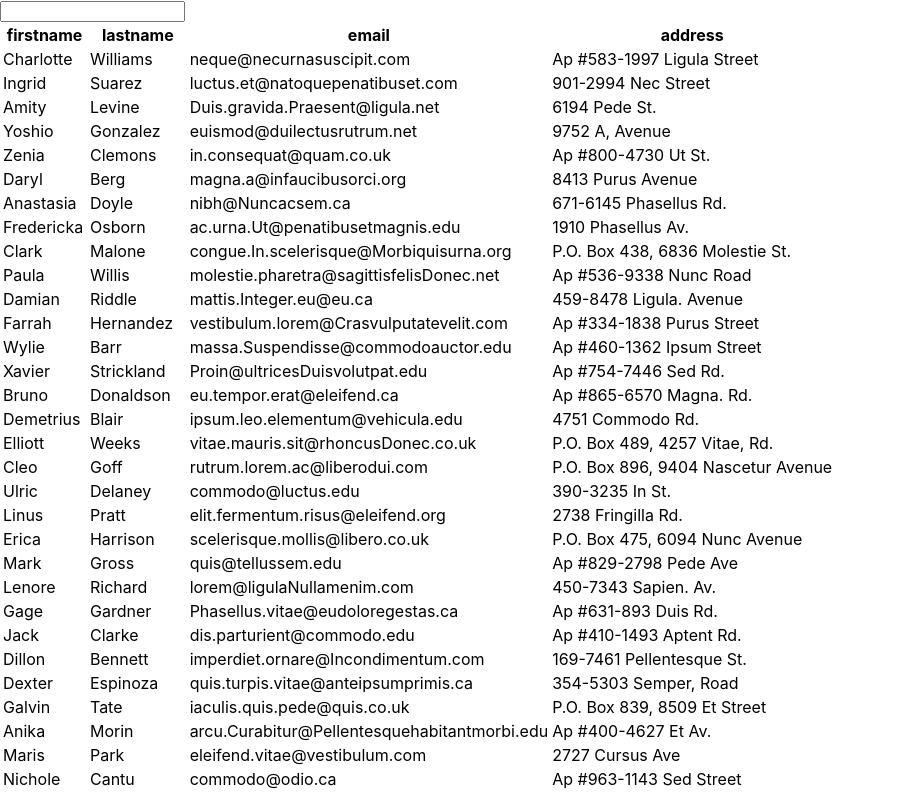
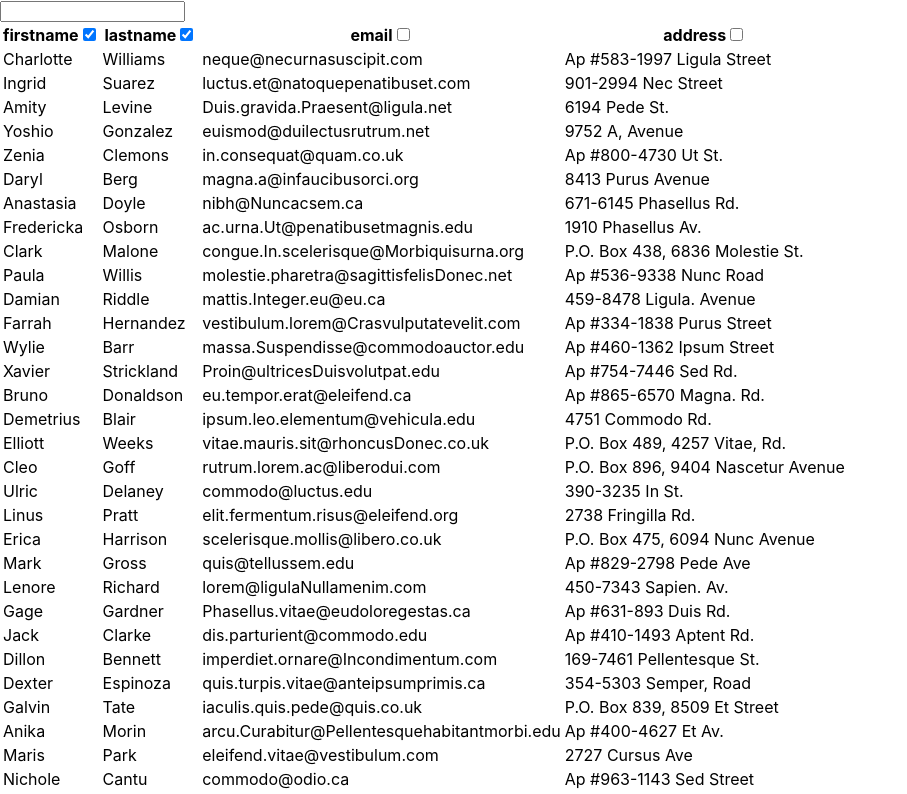
Before and after one commit to korynelson/employeeDirectory_React, a React (Create React App) app: page / in a window 1280 px wide. Shown: the top 794 px of the page, without its empty margins (0-907 px from the left). Built offline with nearby package versions, Linux system fonts and the light colour scheme.

Commit message:
added checkboxes to each column for dynamic filtering using a search box

```diff
--- a/src/App.js
+++ b/src/App.js
@@ -5,14 +5,17 @@ import RandomData from './components/table/randomdata';
 function App() {
   const[data, setData] = useState([]);
   const[query, setQuery] = useState('');
+  const[searchColumns, setSearchColumns] = useState(["firstname", "lastname"])
+  const columns = data[0] && Object.keys(data[0]);
+
 
   useEffect(() => {
     setData(RandomData);
   }, [])
 
   const search = (rows) => {
-    console.log(rows);
-    return rows.filter((row) => row.firstname.toLowerCase().indexOf(query)> -1);
+    return rows.filter((row) =>
+    searchColumns.some((column) => row[column].toString().toLowerCase().indexOf(query.toLowerCase()) > -1))
   }
 
   return (
@@ -21,7 +24,7 @@ function App() {
         <input type='text' value={query} onChange={(e) => setQuery(e.target.value)}/>
       </div>
       <div>
-        <DataTable data = {search(data)}></DataTable>
+        <DataTable data = {search(data)} setSearchColumns = {setSearchColumns} searchColumns={searchColumns}></DataTable>
       </div>
     </div>
   );
--- a/src/components/table/index.js
+++ b/src/components/table/index.js
@@ -1,17 +1,38 @@
 import React from 'react';
 
-const DataTable = ({data}) => {
-    const columns = data[0] && Object.keys(data[0]);
-    console.log(columns);
+const DataTable = (props) => {
+
+    const columns = props.data[0] && Object.keys(props.data[0]);
+    console.log(props.searchColumns);
+
+    const filter = (e) => {
+        console.log(e);
+        props.setSearchColumns([e]);
+    }
 
     return(
         <div>
             <table>
                 <thead>
-                    <tr> {data[0] && columns.map((heading) => <th>{heading}</th>)} </tr>
+                    <tr>
+                        {props.data[0] && columns.map((heading) =>
+                            <th>{heading}
+                                <input
+                                type="checkbox"
+                                checked = {props.searchColumns.includes(heading)}
+                                onChange = {(e) => {
+                                    const checked = props.searchColumns.includes(heading);
+                                    props.setSearchColumns(prev => checked
+                                        ? prev.filter(sc => sc !== heading)
+                                        : [...prev, heading]
+                                    )
+                                }}/>
+                            </th>
+                        )}
+                    </tr>
                 </thead>
                 <tbody>
-                    {data.map(row => <tr>
+                    {props.data.map(row => <tr>
                         {
                             columns.map(column => <td>{row[column]}</td>)
                         }
```
Also changed, not shown: 1 other file (tests, documents, lock files or other folders).
